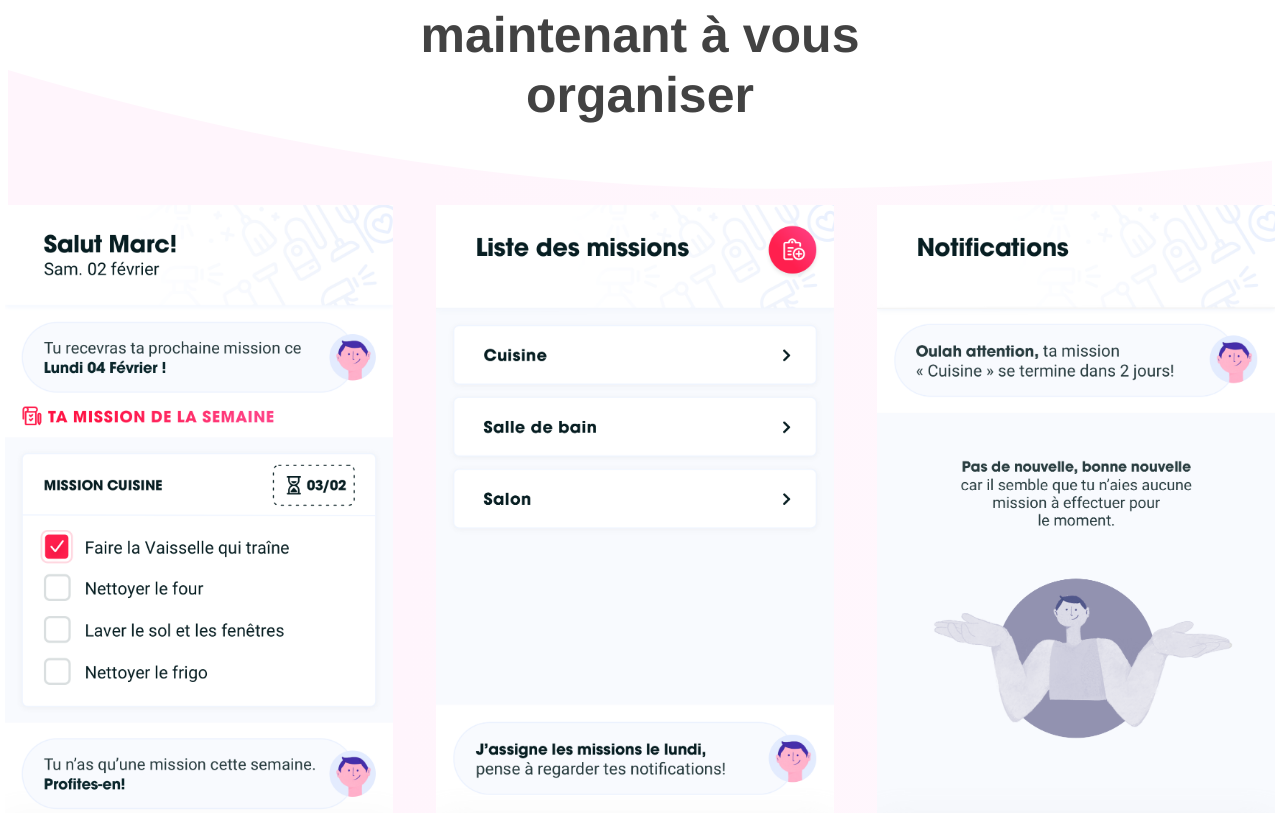
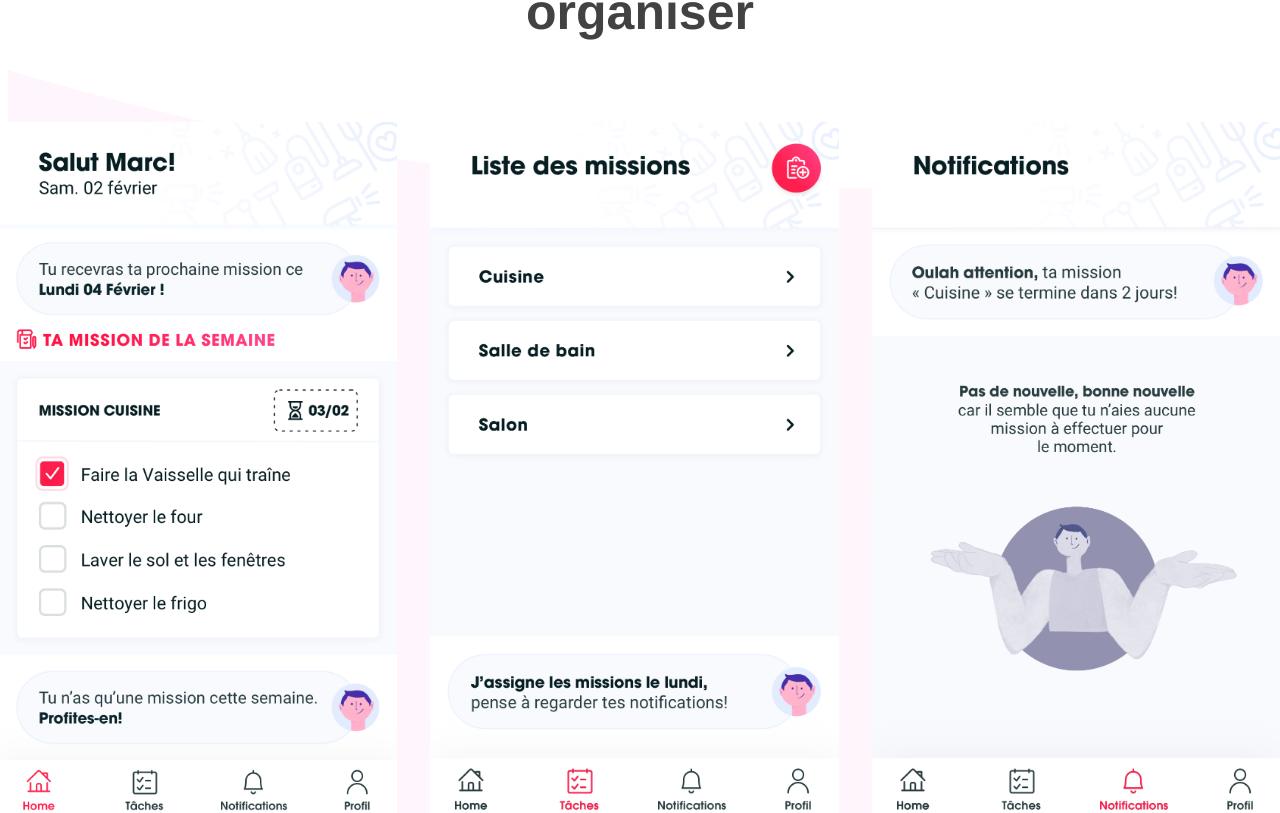
Before and after one commit to AGLagarde/benLanding, a Vue app: page / in a window 1280 px wide. Shown: the part 1288-2101 px from the top of the page. Built offline with nearby package versions, Linux system fonts and the light colour scheme; the HTML template or start-up script is replaced by a standard one.

Commit message:
update css

```diff
--- a/src/scss/components/_curved.scss
+++ b/src/scss/components/_curved.scss
@@ -14,7 +14,7 @@
     &__block {
         position: absolute;
         z-index: 3;
-        top: -15%;
+        top: -25%;
         left: calc(15% / 2);
         width: 85%;
         margin: 0 auto;
@@ -30,7 +30,7 @@
          picture {
              @include flexBlock;
              justify-content: center;
-             height: 680px;
+             height: 700px;
          }
          .homepage,
          .list,
@@ -38,7 +38,7 @@
              width: auto;
              height: 100%;
              object-fit: contain;
-             padding-left: 4%;
+             padding-left: 3%;
          }
          .homepage {
              padding-left: 0;
```
